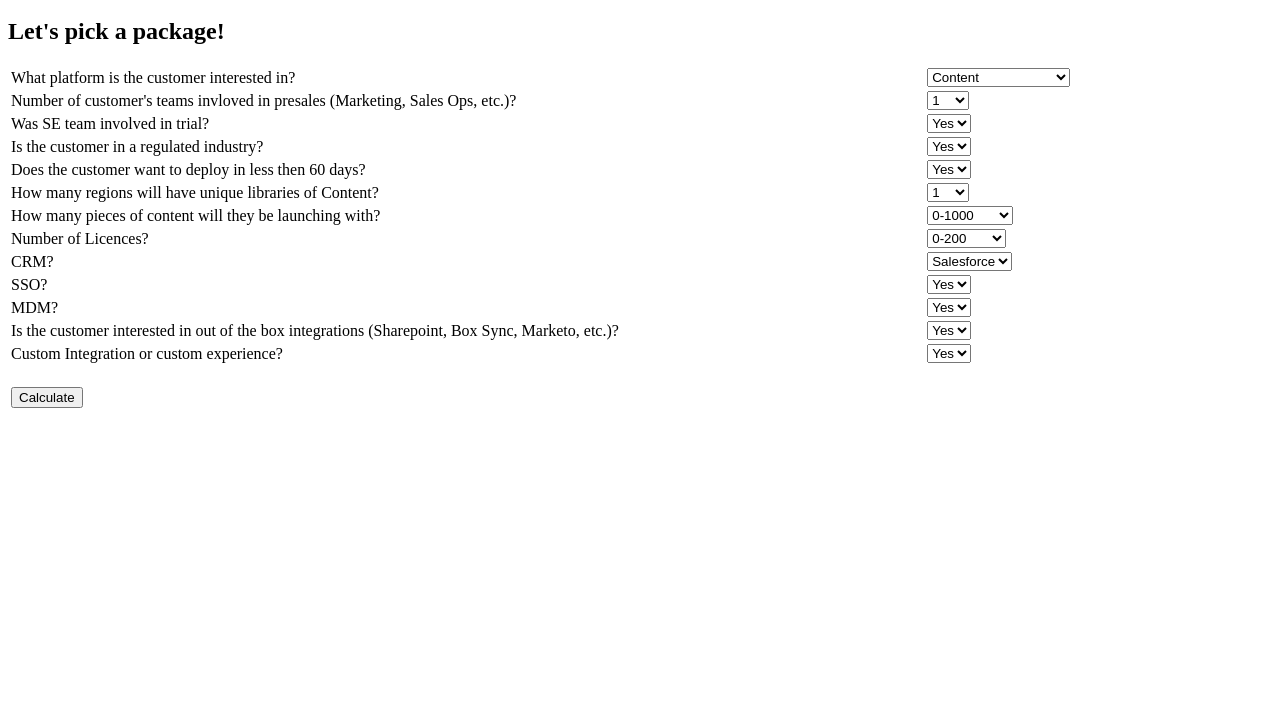
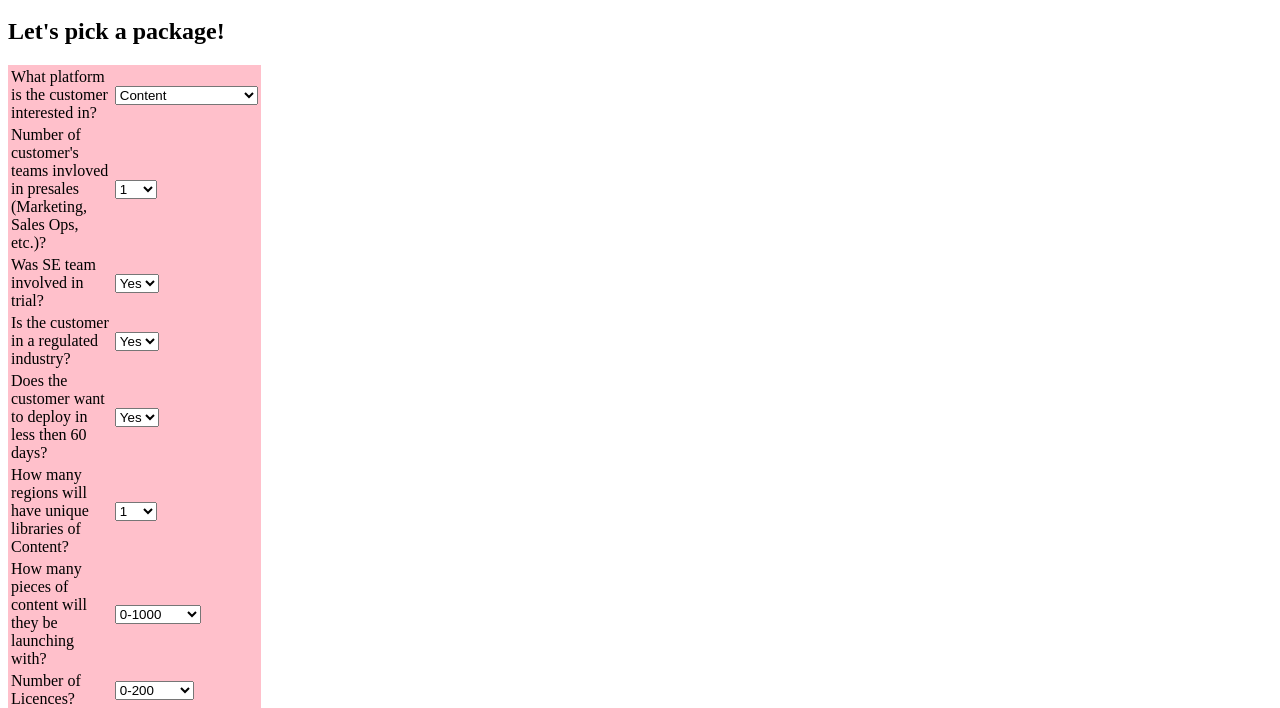
Before and after one commit to mphaley/Package-Picker, a website: page src/index.html in a window 1280 px wide. Shown: the part 48-756 px from the top of the page. Drawn offline with Linux system fonts and the light colour scheme.

Commit message:
This is a pink background

```diff
--- a/src/css/moble.css
+++ b/src/css/moble.css
@@ -1,5 +1,6 @@
 /* CSS Document */
 
 Table{
-	width: 90%;
+	width: 20%;
+	background-color: pink;
 }
```
